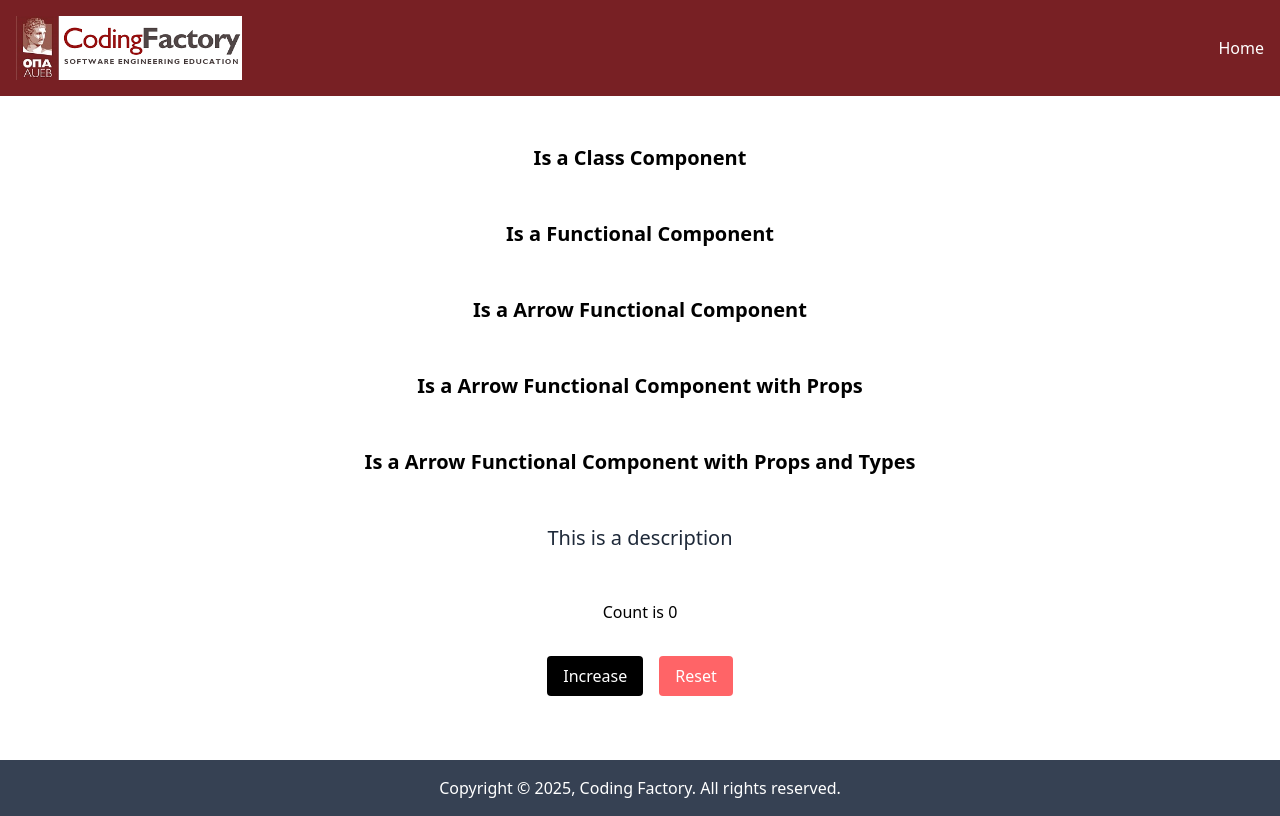
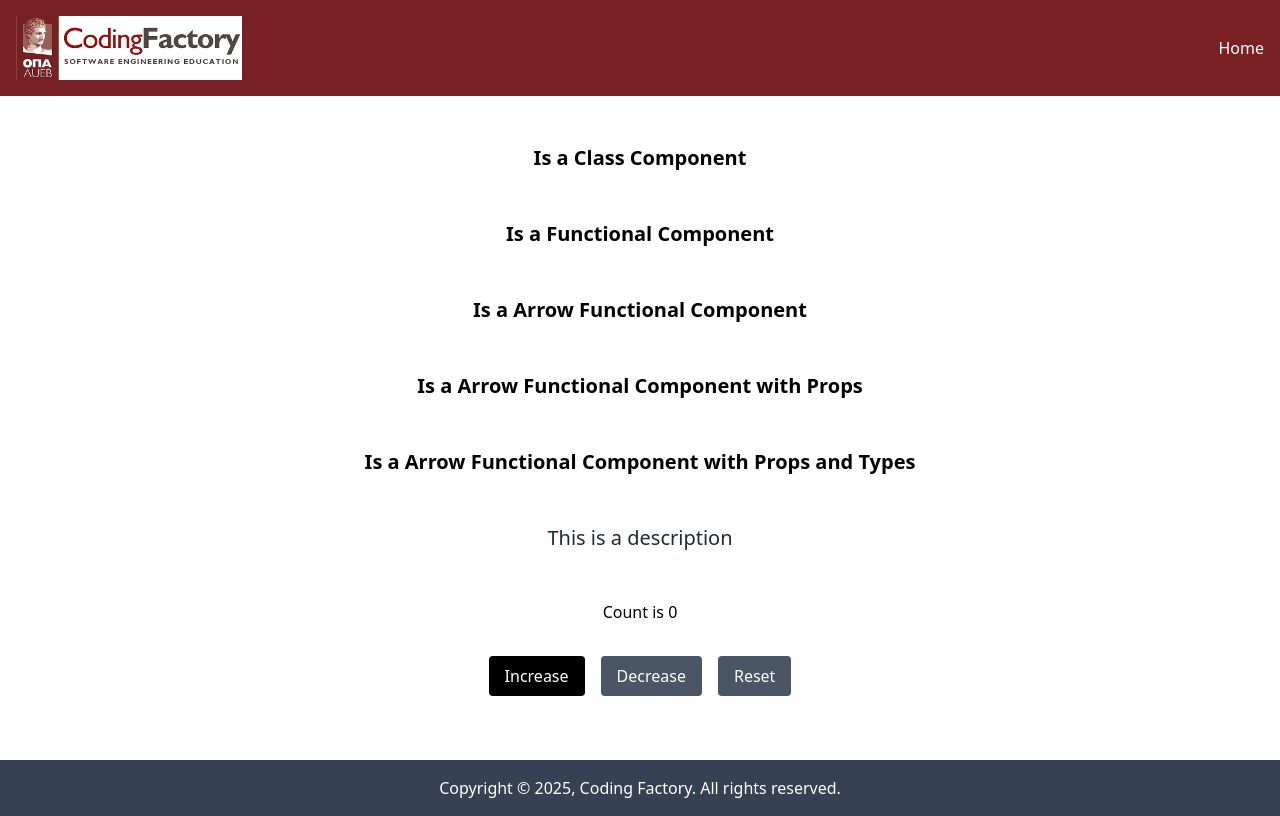
Before and after one commit to Kouvousis/cf6-react-intro, a React (Vite) app: page / in a window 1280 px wide. Built offline with nearby package versions, Linux system fonts and the light colour scheme.

Commit message:
refactor: added new components

```diff
--- a/src/App.tsx
+++ b/src/App.tsx
@@ -4,7 +4,8 @@ import ArrowFunctionalComponent from "./components/ArrowFunctionalComponent.tsx"
 import ArrowFunctionalComponentWithProps from "./components/ArrowFunctionalComponentWithProps.tsx";
 import ArrowFunctionalComponentWithPropsType from "./components/ArrowFunctionalComponentWithPropsType.tsx";
 import Layout from "./components/Layout.tsx";
-import FunctionalComponentWithState from "./components/FunctionalComponentWithState.tsx";
+// import FunctionalComponentWithState from "./components/FunctionalComponentWithState.tsx";
+import Counter from "./components/Counter.tsx";
 // import ClassComponentWithState from "./components/ClassComponentWithState.tsx";
 
 function App() {
@@ -22,7 +23,8 @@ function App() {
                     description={"This is a description"}
                 />
                 {/*<ClassComponentWithState/>*/}
-                <FunctionalComponentWithState/>
+                {/*<FunctionalComponentWithState/>*/}
+                <Counter/>
             </Layout>
 
         </>
```
